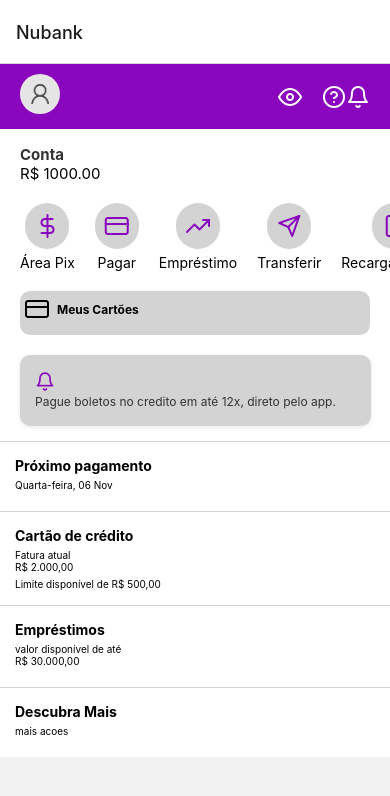
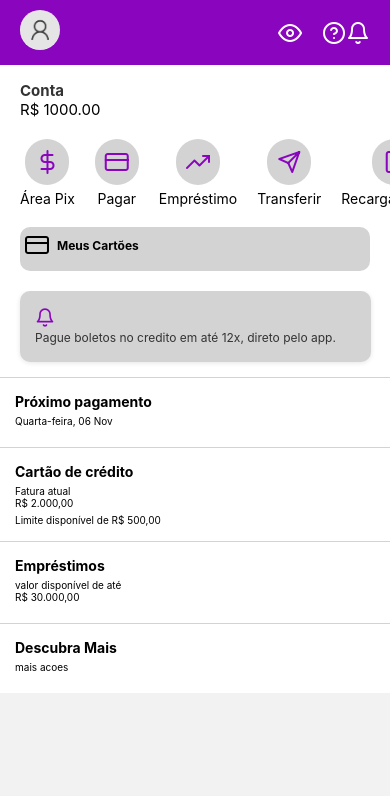
Before and after one commit to ptsantosrj/Fullstack-Senai-Mobile-NuBank, a React Native app: screen /Nubank in a window 390 px wide. Shown: the top 796 px of the page. Built offline with nearby package versions, Linux system fonts and the light colour scheme.

Commit message:
Implementado status bar e ajustado codigo do navigator para esconder o titulo das paginas

```diff
--- a/components/NewsCard.js
+++ b/components/NewsCard.js
@@ -4,8 +4,7 @@
 import styles from '../styles/StyleNewsCard';
 import news from '../lists/news';
 import { useRef, useEffect } from 'react';
-import { FlatList } from 'react-native-web';
-import Animated from 'react-native-reanimated';
+import { FlatList } from 'react-native';
 
 const NewsCard = () => {
 
--- a/screens/HomeScreen.js
+++ b/screens/HomeScreen.js
@@ -1,5 +1,5 @@
 import React, { useState } from 'react';
-import { View, Text, ScrollView } from 'react-native';
+import { View, Text, ScrollView, StatusBar } from 'react-native';
 import Header from '../components/Header';
 import Card from '../components/Card';
 import NewsCard from '../components/NewsCard';
@@ -35,6 +35,11 @@
 
     <ScrollView >
 
+      <StatusBar
+        backgroundColor="#8A05BE"
+        barStyle="light-content"
+      />
+
       <View style={styles.container}>
         <Header />
 
--- a/services/AppNavigator.js
+++ b/services/AppNavigator.js
@@ -9,8 +9,8 @@
   return (
 
     <Stack.Navigator initialRouteName="Nubank">
-      <Stack.Screen name="Nubank" component={HomeScreen} />
-      <Stack.Screen name="Área Pix" component={PixScreen} />
+      <Stack.Screen name="Nubank" component={HomeScreen} options={{ headerShown: false }} />
+      <Stack.Screen name="Área Pix" component={PixScreen} options={{ headerShown: false }} />
     </Stack.Navigator>
   );
 }
```
